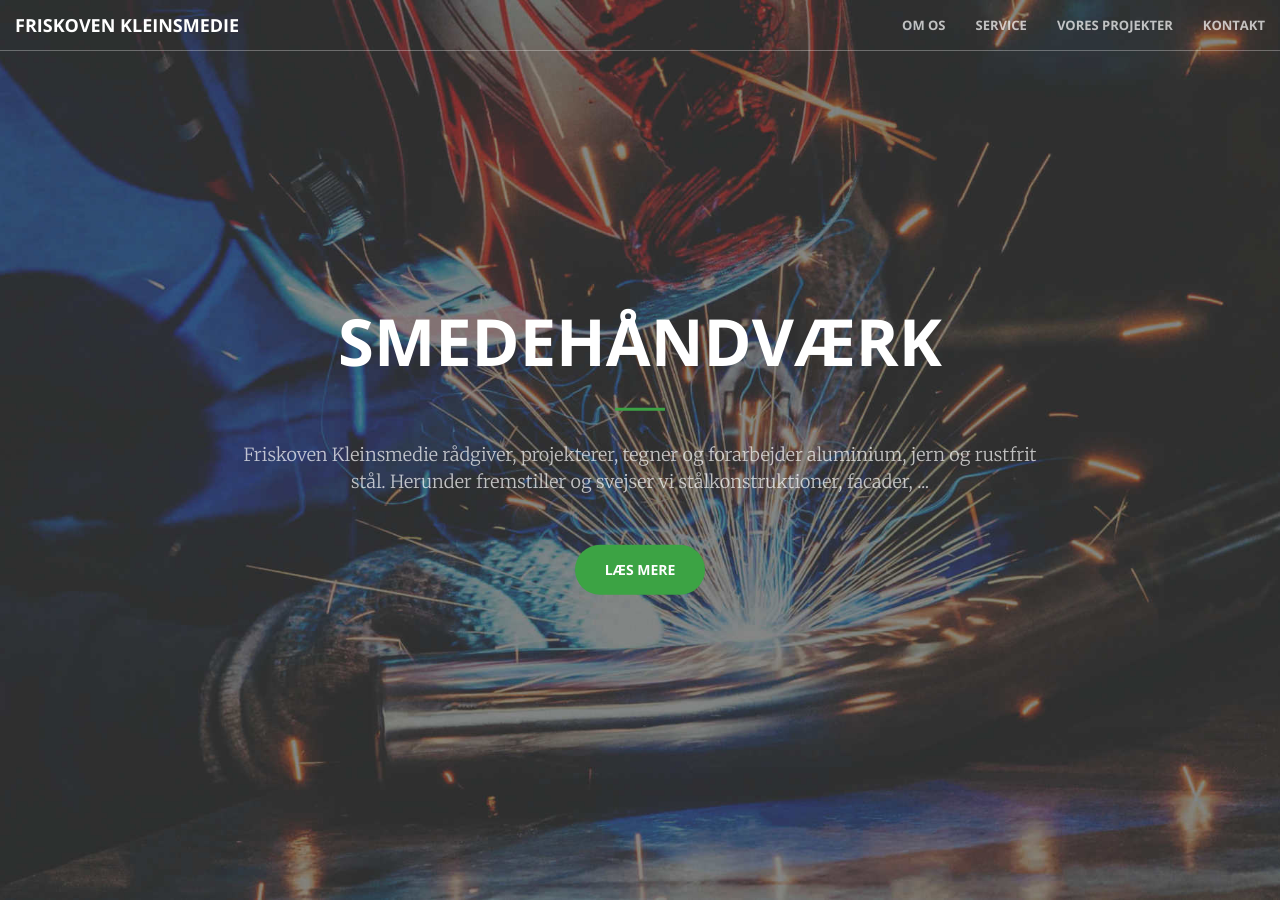
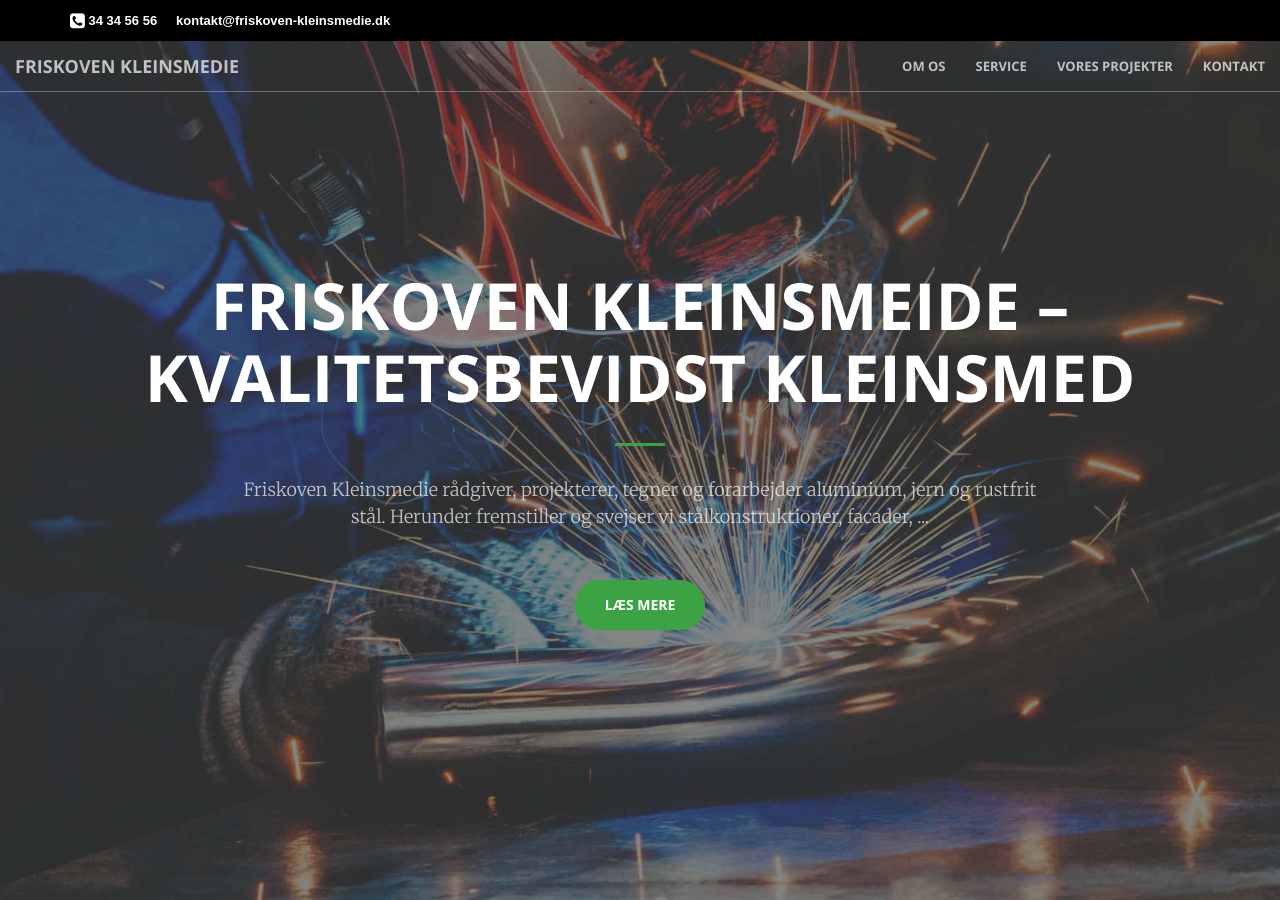
Before and after one commit to Slitch/friskoven-kleinsmedie, a Jekyll site: the page built from index.html, in a window 1280 px wide and 900 px high. Built offline with Jekyll 4.4.1, drawn with Linux system fonts in a browser that asks for light colours; some of the changed text lies outside the part shown.

Commit message:
Responsive Top menu with phone number and email

```diff
--- a/_config.yml
+++ b/_config.yml
@@ -6,10 +6,10 @@ description: Friskoven Kleinsmedie rådgiver, projekterer, tegner og forarbejder
 tagline: Friskoven Kleinsmedie
 locale: da_DK
 
-baseurl: "/friskoven-kleinsmedie/" # the subpath of your site, e.g. /blog/
-# baseurl: "" # the subpath of your site, e.g. /blog/
-url: "https://slitch.github.io" # the base hostname & protocol for your site
-# url: "" # the base hostname & protocol for your site
+# baseurl: "/friskoven-kleinsmedie/" # the subpath of your site, e.g. /blog/
+baseurl: "" # the subpath of your site, e.g. /blog/
+# url: "https://slitch.github.io" # the base hostname & protocol for your site
+url: "" # the base hostname & protocol for your site
 
 facebook_url: friskoven-kleinsmedie
 # Build settings
--- a/_includes/call-to-action.html
+++ b/_includes/call-to-action.html
@@ -1,10 +1,10 @@
 <section class="bg-primary" id="about">
     <div class="container">
         <div class="row">
-            <div class="col-lg-8 col-lg-offset-2 text-center">
-                <h2 class="section-heading">Kvalitetshåndværk</h2>
+            <div class="col-lg-8 col-lg-offset-2">
+                <h2 class="section-heading">Velkommen til Friskoven Kleinsmeide – Kvalitetsbevidst kleinsmed</h2>
                 <hr class="light">
-                <p class="text-faded">Lorem ipsum dolor sit amet, consectetur adipisicing elit, sed do eiusmod tempor incididunt ut labore et dolore magna aliqua. Ut enim ad minim veniam, quis nostrud exercitation ullamco laboris nisi ut aliquip ex ea commodo consequat. Duis aute irure dolor in reprehenderit in voluptate velit esse cillum dolore eu fugiat nulla pariatur. Excepteur sint occaecat cupidatat non proident, sunt in culpa qui officia deserunt mollit anim id est laborum.</p>
+                <p class="text-faded">Vi udfører alle former for smede-, svejse- og montagearbejde med højt kvalificeret, certificeret arbejdskraft på eget moderne værksted eller på byggepladsen. I stål, rustfrit og aluminium. Hvad enten der er tale om smedeentrepriser til bygge- og anlægsbranchen, trapper og altaner til firmaer og private, transportanlæg eller emner til specialformål</p>
                 <a href="#" class="btn btn-default btn-xl">Læs mere</a>
             </div>
         </div>
--- a/_includes/header.html
+++ b/_includes/header.html
@@ -1,7 +1,7 @@
 <header>
     <div class="header-content">
         <div class="header-content-inner">
-            <h1>Smedehåndværk</h1>
+            <h1>Friskoven Kleinsmeide – Kvalitetsbevidst kleinsmed</h1>
             <hr>
             <p>Friskoven Kleinsmedie rådgiver, projekterer, tegner og forarbejder aluminium, jern og rustfrit stål. Herunder fremstiller og svejser vi stålkonstruktioner, facader, ...</p>
             <a href="#about" class="btn btn-primary btn-xl page-scroll">Læs mere</a>
--- a/_includes/nav.html
+++ b/_includes/nav.html
@@ -1,5 +1,19 @@
 <nav id="mainNav" class="navbar navbar-default navbar-fixed-top">
+    <!-- TOP MEMU INSERT -->
+    <div class="masthead clearfix">
+        <div class="container">
+            <nav>
+                <ul class="nav masthead-nav">
+                    <li><a href="tel:12345678"><i class="fa fa-phone-square fa-lg wow bounceIn" data-wow-delay=".1s"></i>&nbsp;34 34 56 56</a></li>
+                    <li><a href="#">kontakt@friskoven-kleinsmedie.dk</a></li></a>
+                </ul>
+            </nav>
+        </div>
+    </div>
+    <!-- END OF - TOP MEMU INSERT -->
+
     <div class="container-fluid">
+
         <!-- Brand and toggle get grouped for better mobile display -->
         <div class="navbar-header">
             <button type="button" class="navbar-toggle collapsed" data-toggle="collapse" data-target="#bs-example-navbar-collapse-1">
--- a/_sass/_base.scss
+++ b/_sass/_base.scss
@@ -52,7 +52,8 @@ p {
 }
 
 .text-faded {
-    color: rgba(white, .7);
+    // color: rgba(white, .7);
+    color: rgba(white, 1.0);
 }
 
 section {
@@ -66,7 +67,37 @@ aside {
 .no-padding {
     padding: 0;
 }
+// START OF Top menu by Poul ===========================
+.masthead {
+    background-color: black;
+    font-family: Arial,sans-serif;
+    padding-top: 10px;
+    padding-bottom: 10px;
+}
+.masthead-nav > li {
+  display: inline-block !important;
+}
+.masthead-nav > li + li {
+  margin-left: 15px !important;
+}
+.masthead-nav > li > a {
+  text-transform: lowercase !important;
+  padding-right: 0px !important;
+  padding-left: 0px !important;
+  padding-top: 0px !important;
+  padding-bottom: 0px !important;
+  font-size: 13px !important;
+  font-weight: 600 !important;
+  color: #fff !important; /* IE8 proofing */
 
+  background-color: #000 !important;
+}
+@media (max-width: 768px) {
+  .masthead-nav {
+    text-align: center !important;
+  }
+}
+// END OF Top menu by Poul ===========================
 // Navigation
 
 // ======= Poul Edit =======
```
Also changed, not shown: _includes/top-header.html (added, +10 -0 lines).
